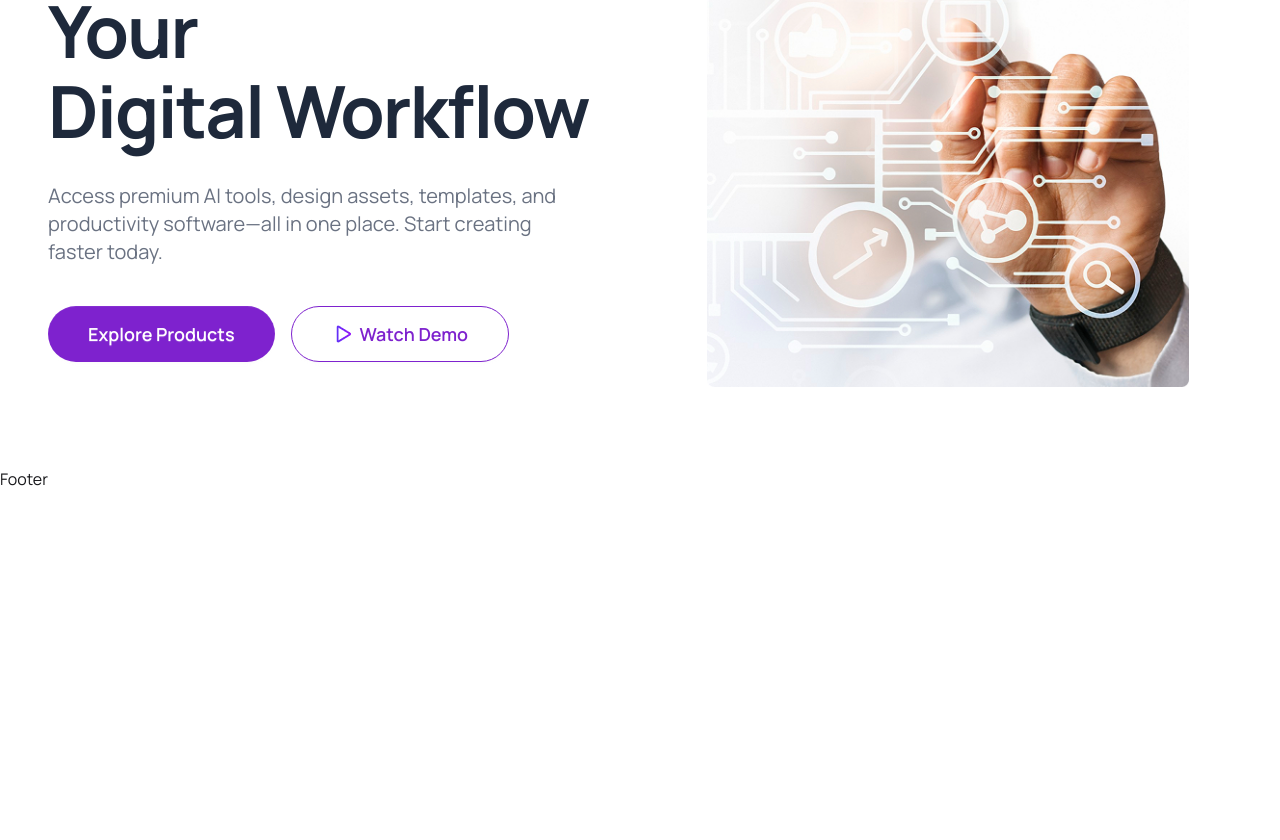
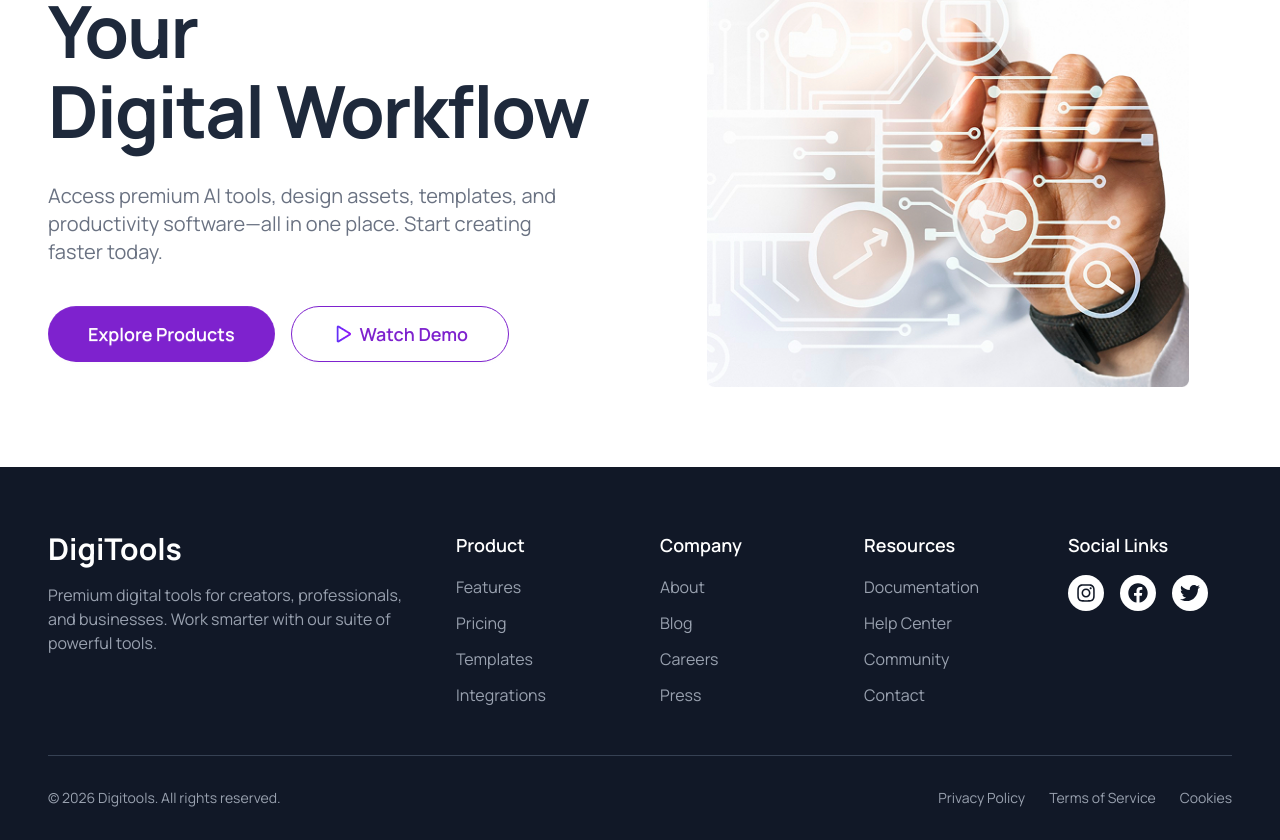
Before and after one commit to zahidhasantonmoy/PH-13-A06, a React (Vite) app: page / in a window 1280 px wide. Shown: the part 334-1174 px from the top of the page. Before the commit the page ends 825 px from the top, so only its background shows below. Built offline with nearby package versions, Linux system fonts and the light colour scheme.

Commit message:
footer section is working and done

```diff
--- a/src/components/Footer.jsx
+++ b/src/components/Footer.jsx
@@ -1,10 +1,76 @@
-import { RiScales2Fill } from "react-icons/ri";
-
-RiScales2Fill;
+import React from 'react';
+import { FaInstagram, FaFacebook, FaTwitter } from 'react-icons/fa';
 
 const Footer = () => {
   return (
-<h2>Footer</h2>
+    <div className="bg-[#111827] text-white pt-16 pb-8 px-4 lg:px-12 w-full">
+      <div className="max-w-7xl mx-auto">
+        <div className="grid grid-cols-1 md:grid-cols-2 lg:grid-cols-6 gap-10">
+
+          <div className="lg:col-span-2">
+            <h2 className="text-3xl font-bold mb-4">DigiTools</h2>
+            <p className="text-gray-400 max-w-sm">
+              Premium digital tools for creators, professionals, and businesses. Work smarter with our suite of powerful tools.
+            </p>
+          </div>
+
+          <div>
+            <h3 className="text-lg font-semibold mb-4">Product</h3>
+            <div className="flex flex-col gap-3 text-gray-400">
+              <a href="#">Features</a>
+              <a href="#">Pricing</a>
+              <a href="#">Templates</a>
+              <a href="#">Integrations</a>
+            </div>
+          </div>
+
+          <div>
+            <h3 className="text-lg font-semibold mb-4">Company</h3>
+            <div className="flex flex-col gap-3 text-gray-400">
+              <a href="#">About</a>
+              <a href="#">Blog</a>
+              <a href="#">Careers</a>
+              <a href="#">Press</a>
+            </div>
+          </div>
+
+          <div>
+            <h3 className="text-lg font-semibold mb-4">Resources</h3>
+            <div className="flex flex-col gap-3 text-gray-400">
+              <a href="#">Documentation</a>
+              <a href="#">Help Center</a>
+              <a href="#">Community</a>
+              <a href="#">Contact</a>
+            </div>
+          </div>
+
+          <div>
+            <h3 className="text-lg font-semibold mb-4">Social Links</h3>
+            <div className="flex gap-4">
+              <a href="#" className="bg-white text-[#111827] p-2 rounded-full flex items-center justify-center">
+                <FaInstagram size={20} />
+              </a>
+              <a href="#" className="bg-white text-[#111827] p-2 rounded-full flex items-center justify-center">
+                <FaFacebook size={20} />
+              </a>
+              <a href="#" className="bg-white text-[#111827] p-2 rounded-full flex items-center justify-center">
+                <FaTwitter size={20} />
+              </a>
+            </div>
+          </div>
+
+        </div>
+
+        <div className="border-t border-gray-700 mt-12 pt-8 flex flex-col md:flex-row justify-between items-center gap-4 text-gray-400 text-sm">
+          <p>© 2026 Digitools. All rights reserved.</p>
+          <div className="flex gap-6">
+            <a href="#">Privacy Policy</a>
+            <a href="#">Terms of Service</a>
+            <a href="#">Cookies</a>
+          </div>
+        </div>
+      </div>
+    </div>
   );
 };
 
```
